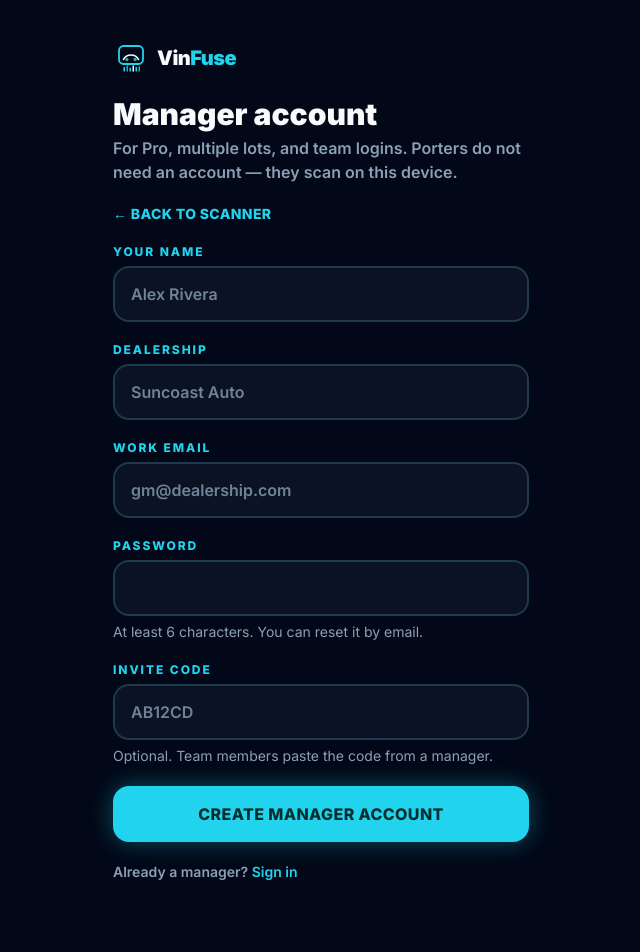
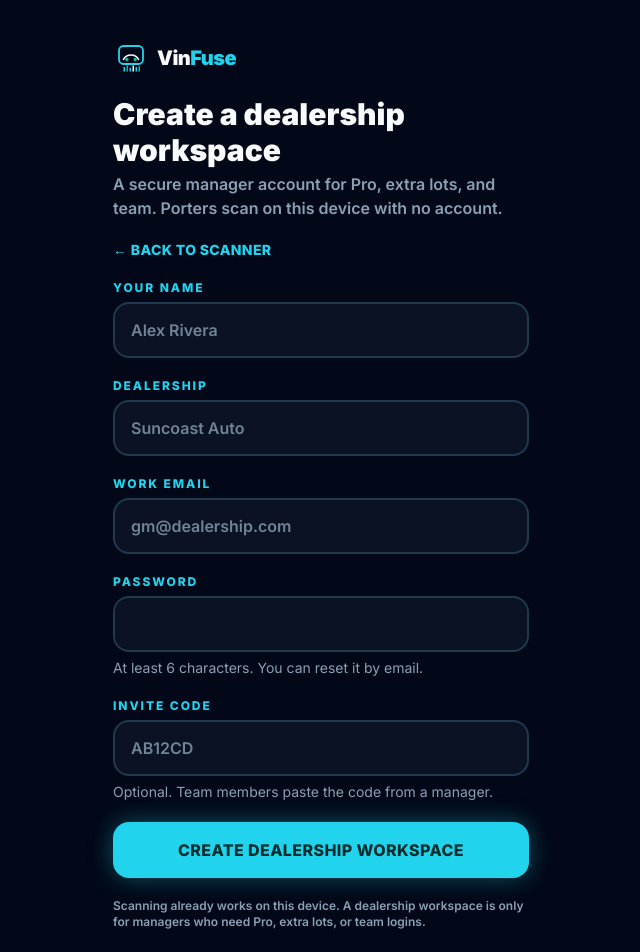
Before and after one commit to cramos108/vinfuse, a Next.js app: page /signup in a window 1280 px wide. Shown: the top 952 px of the page, without its empty margins (319-959 px from the left). Before the commit the page ends 922 px from the top, so only its background shows below. Built offline with nearby package versions, Linux system fonts and the light colour scheme; no server answers.

Commit message:
Remove technical backend mentions from user interface

```diff
--- a/src/app/login/page.tsx
+++ b/src/app/login/page.tsx
@@ -5,7 +5,7 @@ import Link from "next/link";
 import { useRouter } from "next/navigation";
 import { Logo } from "@/components/Logo";
 import { Button, Field, TextInput } from "@/components/ui";
-import { requestPasswordReset, signIn, supabaseConfigured } from "@/lib/store";
+import { requestPasswordReset, signIn } from "@/lib/store";
 
 export default function LoginPage() {
   const router = useRouter();
@@ -47,9 +47,10 @@ export default function LoginPage() {
     <div className="mx-auto flex min-h-dvh max-w-md flex-col justify-center gap-5 px-4 py-10">
       <Logo />
       <div>
-        <h1 className="text-3xl font-black">Manager sign in</h1>
+        <h1 className="text-3xl font-black">Dealership workspace</h1>
         <p className="mt-1 font-semibold text-muted">
-          Email and password are for Pro, extra lots, and team accounts. Porters scan on this device with no login.
+          Sign in to your secure manager account for Pro, extra lots, and team. Porters scan on this device with no
+          login.
         </p>
       </div>
       <Link href="/scan" className="text-sm font-extrabold uppercase tracking-wide text-cyan">
@@ -80,7 +81,6 @@ export default function LoginPage() {
       <Button onClick={() => void submit()} disabled={busy || !email || !password} className="w-full">
         Sign in
       </Button>
-      {supabaseConfigured ? (
       <button
         type="button"
         className="text-left text-sm font-extrabold text-cyan"
@@ -89,11 +89,6 @@ export default function LoginPage() {
       >
         Forgot password?
       </button>
-      ) : (
-        <p className="text-xs font-semibold text-muted">
-          Connect Supabase to enable manager accounts and password reset.
-        </p>
-      )}
       <p className="text-sm font-semibold text-muted">
         Need a manager account?{" "}
         <Link href="/signup" className="text-cyan">
--- a/src/app/signup/page.tsx
+++ b/src/app/signup/page.tsx
@@ -5,7 +5,7 @@ import Link from "next/link";
 import { useRouter } from "next/navigation";
 import { Logo } from "@/components/Logo";
 import { Button, Field, TextInput } from "@/components/ui";
-import { signUp, supabaseConfigured } from "@/lib/store";
+import { signUp } from "@/lib/store";
 
 export default function SignupPage() {
   const router = useRouter();
@@ -34,9 +34,9 @@ export default function SignupPage() {
     <div className="mx-auto flex min-h-dvh max-w-md flex-col justify-center gap-5 px-4 py-10">
       <Logo />
       <div>
-        <h1 className="text-3xl font-black">Manager account</h1>
+        <h1 className="text-3xl font-black">Create a dealership workspace</h1>
         <p className="mt-1 font-semibold text-muted">
-          For Pro, multiple lots, and team logins. Porters do not need an account — they scan on this device.
+          A secure manager account for Pro, extra lots, and team. Porters scan on this device with no account.
         </p>
       </div>
       <Link href="/scan" className="text-sm font-extrabold uppercase tracking-wide text-cyan">
@@ -68,13 +68,12 @@ export default function SignupPage() {
       </Field>
       {error ? <p className="font-bold text-alert">{error}</p> : null}
       <Button onClick={() => void submit()} disabled={busy} className="w-full">
-        Create manager account
+        Create dealership workspace
       </Button>
-      {!supabaseConfigured ? (
-        <p className="text-xs font-semibold text-muted">
-          Cloud login is optional. Scanning already works on this device without an account.
-        </p>
-      ) : null}
+      <p className="text-xs font-semibold text-muted">
+        Scanning already works on this device. A dealership workspace is only for managers who need Pro, extra lots, or
+        team logins.
+      </p>
       <p className="text-sm font-semibold text-muted">
         Already a manager?{" "}
         <Link href="/login" className="text-cyan">
--- a/src/lib/privacy.ts
+++ b/src/lib/privacy.ts
@@ -3,7 +3,7 @@ export const PRIVACY_HEADLINE = "Lot data stays on this device";
 export const PRIVACY_BODY = [
   "VinFuse is built for general managers who do not want a third-party cloud holding their lot counts.",
   "Closed Walk Reports — timestamp, location name, and scanned VINs — are archived in this phone or tablet's browser storage (localStorage). That history never leaves the device unless you tap Share or Print.",
-  "Porters scan and close walks on this device with no account. Email and password are only for dealership managers who need Pro, extra lots, or team logins. If you connect your own Supabase project, only that project receives manager accounts — walk archives still stay on this device.",
+  "Porters scan and close walks on this device with no account. A secure dealership workspace (email and password) is only for managers who need Pro, extra lots, or team logins. Walk archives still stay on this device.",
   "Clearing this browser's site data permanently deletes local walk history. VinFuse does not sell lot data or use it for advertising.",
 ] as const;
 
--- a/src/lib/store.ts
+++ b/src/lib/store.ts
@@ -273,7 +273,7 @@ export async function signOut() {
 
 export async function requestPasswordReset(email: string) {
   const sb = getSupabase();
-  if (!sb) throw new Error("Password reset is for manager accounts connected to Supabase.");
+  if (!sb) throw new Error("Password reset is available for dealership manager accounts.");
   const trimmed = email.trim();
   if (!trimmed) throw new Error("Enter the manager email.");
   const { error } = await sb.auth.resetPasswordForEmail(trimmed, {
@@ -284,7 +284,7 @@ export async function requestPasswordReset(email: string) {
 
 export async function updatePassword(password: string) {
   const sb = getSupabase();
-  if (!sb) throw new Error("Password reset is for manager accounts connected to Supabase.");
+  if (!sb) throw new Error("Password reset is available for dealership manager accounts.");
   if (password.length < 6) throw new Error("Password must be at least 6 characters.");
   const { error } = await sb.auth.updateUser({ password });
   if (error) throw new Error(error.message);
@@ -347,7 +347,9 @@ export async function signUp(input: SignUpInput): Promise<AuthSession> {
   const sb = getSupabase();
   if (!fullName) throw new Error("Enter your name.");
   if (sb) {
-    if (!input.email.trim() || !input.password) throw new Error("Email and password are required for cloud login.");
+    if (!input.email.trim() || !input.password) {
+      throw new Error("Email and password are required for a dealership workspace.");
+    }
     if (input.password.length < 6) throw new Error("Password must be at least 6 characters.");
   }
   const email =
```
Lines whose indentation alone changed are shown as unchanged.
